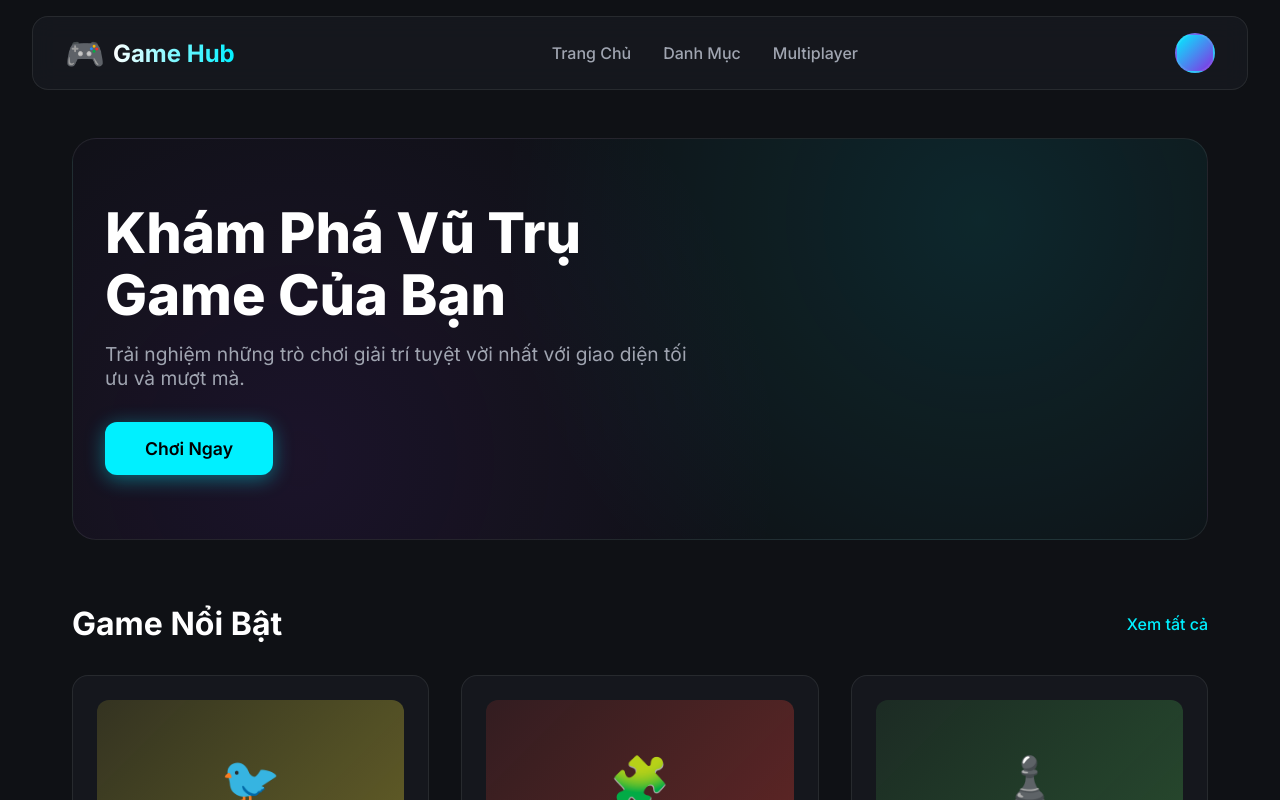
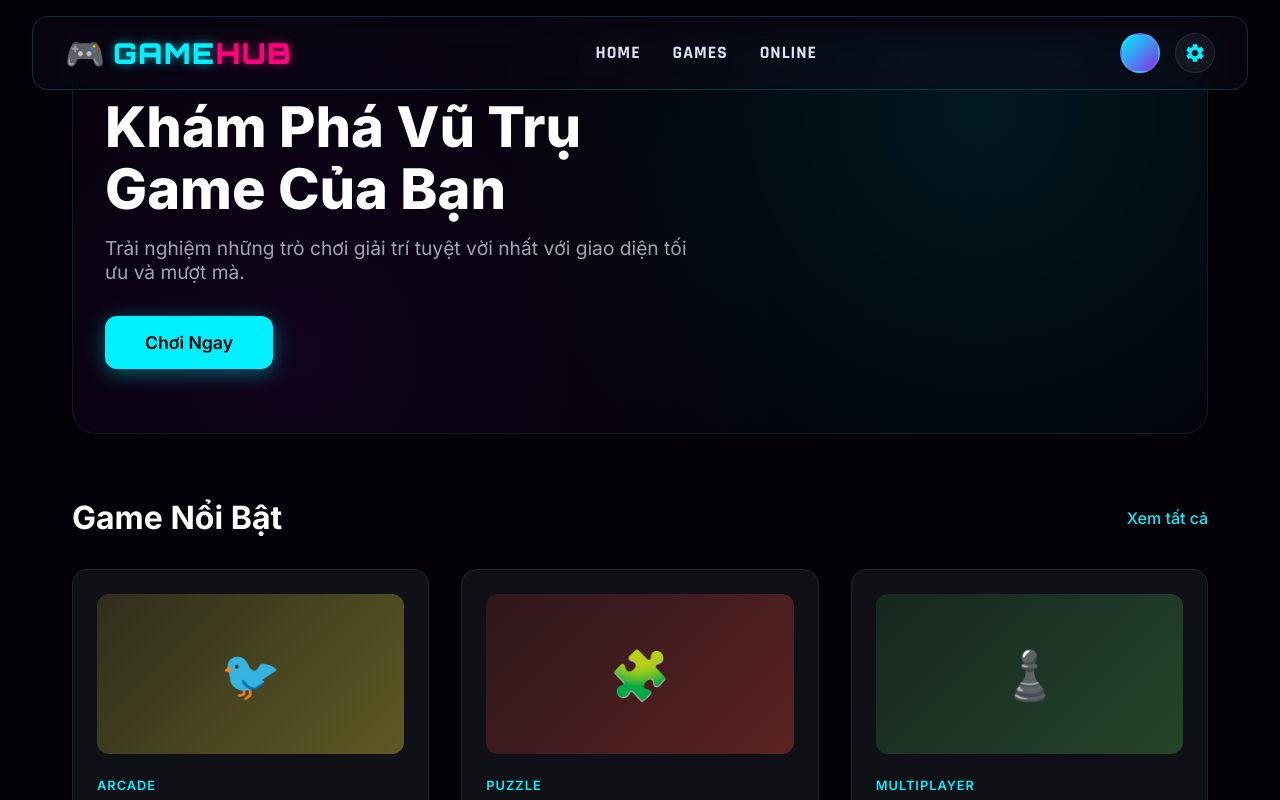
Before and after one commit to Kdz198/Game-Hub, a Next.js app: page / in a window 1280 px wide. Built offline with nearby package versions, Linux system fonts and the light colour scheme.

Commit message:
feat(ui): Redesign layout header to cyberpunk theme and add global audio settings modal

```diff
--- a/src/app/layout.module.css
+++ b/src/app/layout.module.css
@@ -2,7 +2,16 @@
   display: flex;
   flex-direction: column;
   height: 100vh;
-  overflow-y: auto;
+  overflow-y: hidden;
+}
+
+.bodyBg {
+  background-color: #030107;
+}
+
+.neonTextPink {
+  color: #ff007f;
+  text-shadow: 0 0 10px rgba(255, 0, 127, 0.6);
 }
 
 .header {
@@ -11,9 +20,13 @@
   align-items: center;
   padding: 1rem 2rem;
   margin: 1rem 2rem;
-  position: sticky;
-  top: 1rem;
+  position: absolute;
+  top: 0;
+  left: 0;
+  right: 0;
   z-index: 100;
+  background: rgba(15, 10, 28, 0.4) !important;
+  border-color: rgba(0, 240, 255, 0.2) !important;
 }
 
 .logo {
@@ -27,12 +40,12 @@
 }
 
 .logo h1 {
-  font-size: 1.5rem;
-  font-weight: 700;
-  background: linear-gradient(90deg, #fff, var(--accent-color));
-  -webkit-background-clip: text;
-  -webkit-text-fill-color: transparent;
+  font-size: 1.8rem;
+  font-weight: 900;
+  color: #00f0ff;
+  text-shadow: 0 0 10px rgba(0, 240, 255, 0.6);
   margin: 0;
+  letter-spacing: 1.5px;
 }
 
 .nav {
@@ -41,15 +54,21 @@
 }
 
 .nav a {
-  font-size: 1rem;
-  font-weight: 500;
-  color: var(--text-secondary);
-  transition: color 0.2s ease, text-shadow 0.2s ease;
+  font-size: 1.1rem;
+  font-weight: 700;
+  color: #e0e0fa;
+  letter-spacing: 1px;
+  transition: all 0.2s ease;
 }
 
 .nav a:hover {
-  color: var(--accent-color);
-  text-shadow: 0 0 8px var(--accent-color-glow);
+  color: #39ff14;
+  text-shadow: 0 0 10px rgba(57, 255, 20, 0.6);
+}
+
+.userProfile {
+  display: flex;
+  align-items: center;
 }
 
 .userProfile .avatar {
--- a/src/app/layout.tsx
+++ b/src/app/layout.tsx
@@ -1,9 +1,12 @@
 import type { Metadata } from "next";
-import { Inter } from "next/font/google";
+import { Inter, Orbitron, Rajdhani } from "next/font/google";
 import "./globals.css";
 import styles from "./layout.module.css";
+import HeaderControls from "@/components/layout/HeaderControls";
 
 const inter = Inter({ subsets: ["latin"] });
+const orbitron = Orbitron({ subsets: ["latin"], weight: ["400", "700", "900"] });
+const rajdhani = Rajdhani({ subsets: ["latin"], weight: ["500", "700"] });
 
 export const metadata: Metadata = {
   title: "Game Hub Premium",
@@ -17,20 +20,21 @@ export default function RootLayout({
 }>) {
   return (
     <html lang="en">
-      <body className={inter.className}>
+      <body className={`${inter.className} ${styles.bodyBg}`}>
         <div className={styles.appContainer}>
           <header className={`${styles.header} glass-panel`}>
             <div className={styles.logo}>
               <span className={styles.logoIcon}>🎮</span>
-              <h1>Game Hub</h1>
+              <h1 className={orbitron.className}>GAME<span className={styles.neonTextPink}>HUB</span></h1>
             </div>
-            <nav className={styles.nav}>
-              <a href="/">Trang Chủ</a>
-              <a href="/categories">Danh Mục</a>
-              <a href="/multiplayer">Multiplayer</a>
+            <nav className={`${styles.nav} ${rajdhani.className}`}>
+              <a href="/">HOME</a>
+              <a href="/categories">GAMES</a>
+              <a href="/multiplayer">ONLINE</a>
             </nav>
             <div className={styles.userProfile}>
               <div className={styles.avatar}></div>
+              <HeaderControls />
             </div>
           </header>
           <main className={styles.mainContent}>
--- /dev/null
+++ b/src/components/layout/HeaderControls.module.css
@@ -0,0 +1,128 @@
+.settingsBtn {
+    background: rgba(255, 255, 255, 0.05);
+    border: 1px solid rgba(255, 255, 255, 0.08);
+    color: #00f0ff;
+    width: 40px;
+    height: 40px;
+    border-radius: 50%;
+    display: flex;
+    justify-content: center;
+    align-items: center;
+    cursor: pointer;
+    transition: all 0.2s cubic-bezier(0.175, 0.885, 0.32, 1.275);
+    margin-left: 15px;
+}
+
+.settingsBtn:hover {
+    background: rgba(0, 240, 255, 0.15);
+    border-color: #00f0ff;
+    box-shadow: 0 0 10px rgba(0, 240, 255, 0.3);
+    transform: scale(1.1) rotate(90deg);
+}
+
+.icon {
+    width: 22px;
+    height: 22px;
+}
+
+.modalOverlay {
+    position: fixed;
+    top: 0;
+    left: 0;
+    width: 100vw;
+    height: 100vh;
+    background: rgba(5, 3, 10, 0.6);
+    backdrop-filter: blur(8px);
+    z-index: 9999;
+    display: flex;
+    justify-content: center;
+    align-items: center;
+}
+
+.modalContent {
+    background: rgba(15, 10, 28, 0.9);
+    border: 1px solid rgba(0, 240, 255, 0.4);
+    box-shadow: 0 20px 50px rgba(0, 0, 0, 0.6), inset 0 0 20px rgba(0, 240, 255, 0.1);
+    border-radius: 16px;
+    padding: 30px;
+    width: 90%;
+    max-width: 400px;
+    display: flex;
+    flex-direction: column;
+    align-items: center;
+}
+
+.neonTitle {
+    color: #00f0ff;
+    text-shadow: 0 0 10px rgba(0, 240, 255, 0.6);
+    font-size: 1.5rem;
+    margin-bottom: 30px;
+    letter-spacing: 2px;
+}
+
+.settingRow {
+    width: 100%;
+    display: flex;
+    align-items: center;
+    justify-content: space-between;
+    margin-bottom: 25px;
+}
+
+.settingRow label {
+    color: #e0e0fa;
+    font-size: 0.9rem;
+    letter-spacing: 1px;
+    width: 110px;
+}
+
+.slider {
+    -webkit-appearance: none;
+    flex: 1;
+    margin: 0 15px;
+    height: 6px;
+    background: rgba(255, 255, 255, 0.1);
+    border-radius: 3px;
+    outline: none;
+}
+
+.slider::-webkit-slider-thumb {
+    -webkit-appearance: none;
+    width: 20px;
+    height: 20px;
+    border-radius: 50%;
+    background: #ff007f;
+    cursor: pointer;
+    box-shadow: 0 0 10px rgba(255, 0, 127, 0.6);
+    transition: transform 0.1s;
+}
+
+.slider::-webkit-slider-thumb:hover {
+    transform: scale(1.2);
+}
+
+.valTxt {
+    color: #39ff14;
+    font-size: 0.9rem;
+    width: 50px;
+    text-align: right;
+    font-weight: 700;
+}
+
+.closeBtn {
+    background: linear-gradient(135deg, #00f0ff 0%, #0099ff 100%);
+    color: #030107;
+    font-weight: 700;
+    letter-spacing: 2px;
+    padding: 12px 30px;
+    border-radius: 8px;
+    border: none;
+    cursor: pointer;
+    margin-top: 15px;
+    transition: all 0.2s;
+    font-family: inherit;
+}
+
+.closeBtn:hover {
+    transform: translateY(-2px);
+    box-shadow: 0 6px 20px rgba(0, 240, 255, 0.5);
+}
--- /dev/null
+++ b/src/components/layout/HeaderControls.tsx
@@ -0,0 +1,86 @@
+"use client";
+import { useState, useEffect } from "react";
+import { audioSys } from "@/core/games/flappy-bird/FlappyBirdGame";
+import styles from "./HeaderControls.module.css";
+import { Orbitron } from "next/font/google";
+
+const orbitron = Orbitron({ subsets: ["latin"], weight: ["400", "700", "900"] });
+
+export default function HeaderControls() {
+  const [isOpen, setIsOpen] = useState(false);
+  const [bgmVol, setBgmVol] = useState(1.0);
+  const [vfxVol, setVfxVol] = useState(1.0);
+
+  useEffect(() => {
+    setBgmVol(audioSys.masterBgmVolume);
+    setVfxVol(audioSys.masterVfxVolume);
+  }, []);
+
+  const handleBgmChange = (e: React.ChangeEvent<HTMLInputElement>) => {
+    const val = parseFloat(e.target.value);
+    setBgmVol(val);
+    audioSys.masterBgmVolume = val;
+    localStorage.setItem('sys_bgm_vol', val.toString());
+    // Trigger immediate BGM volume update if game is active
+    // We assume game is playing, but usually it's in the menu, so MENU state
+    // We can't know the exact state from here easily, but calling updateBgm('MENU') is safeish
+    // Actually, setting masterBgmVolume and doing nothing might not take effect immediately until next state change.
+    // Let's just update the bgmAudio directly here for instant feedback.
+    if (audioSys.bgmAudio && !audioSys.isMuted) {
+       // Just update it relatively
+       const currentStateVol = audioSys.bgmAudio.volume / (audioSys.masterBgmVolume || 1) || 0.6; // estimate
+       audioSys.bgmAudio.volume = currentStateVol * val;
+    }
+  };
+
+  const handleVfxChange = (e: React.ChangeEvent<HTMLInputElement>) => {
+    const val = parseFloat(e.target.value);
+    setVfxVol(val);
+    audioSys.masterVfxVolume = val;
+    localStorage.setItem('sys_vfx_vol', val.toString());
+  };
+
+  return (
+    <>
+      <button className={styles.settingsBtn} onClick={() => setIsOpen(true)} aria-label="Settings">
+        <svg viewBox="0 0 24 24" className={styles.icon}>
+          <path fill="currentColor" d="M19.14 12.94c.04-.3.06-.61.06-.94 0-.32-.02-.64-.06-.94l2.03-1.58c.18-.14.23-.41.12-.61l-1.92-3.32c-.12-.22-.37-.29-.59-.22l-2.39.96c-.5-.38-1.03-.7-1.62-.94l-.36-2.54c-.04-.24-.24-.41-.48-.41h-3.84c-.24 0-.43.17-.47.41l-.36 2.54c-.59.24-1.13.56-1.62.94l-2.39-.96c-.22-.08-.47 0-.59.22L2.73 8.87c-.12.21-.08.47.12.61l2.03 1.58c-.05.3-.09.63-.09.94s.02.64.06.94l-2.03 1.58c-.18.14-.23.41-.12.61l1.92 3.32c.12.22.37.29.59.22l2.39-.96c.5.38 1.03.7 1.62.94l.36 2.54c.05.24.24.41.48.41h3.84c.24 0 .43-.17.47-.41l.36-2.54c.59-.24 1.13-.56 1.62-.94l2.39.96c.22.08.47 0 .59-.22l1.92-3.32c.12-.22.07-.49-.12-.61l-2.01-1.58zM12 15.6c-1.98 0-3.6-1.62-3.6-3.6s1.62-3.6 3.6-3.6 3.6 1.62 3.6 3.6-1.62 3.6-3.6 3.6z"/>
+        </svg>
+      </button>
+
+      {isOpen && (
+        <div className={styles.modalOverlay} onClick={() => setIsOpen(false)}>
+          <div className={`${styles.modalContent} ${orbitron.className}`} onClick={e => e.stopPropagation()}>
+            <h2 className={styles.neonTitle}>SYSTEM SETTINGS</h2>
+
+            <div className={styles.settingRow}>
+              <label>MUSIC (BGM)</label>
+              <input
+                type="range"
+                min="0" max="2" step="0.1"
+                value={bgmVol}
+                onChange={handleBgmChange}
+                className={styles.slider}
+              />
+              <span className={styles.valTxt}>{(bgmVol * 100).toFixed(0)}%</span>
+            </div>
+
+            <div className={styles.settingRow}>
+              <label>EFFECTS (VFX)</label>
+              <input
+                type="range"
+                min="0" max="2" step="0.1"
+                value={vfxVol}
+                onChange={handleVfxChange}
+                className={styles.slider}
+              />
+              <span className={styles.valTxt}>{(vfxVol * 100).toFixed(0)}%</span>
+            </div>
+
+            <button className={styles.closeBtn} onClick={() => setIsOpen(false)}>CLOSE</button>
+          </div>
+        </div>
+      )}
+    </>
+  );
+}
```
Also changed, not shown: src/core/games/flappy-bird/FlappyBirdGame.ts (+24 -15 lines).
